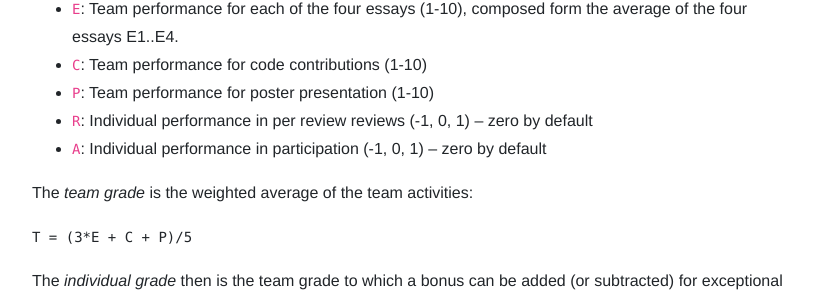
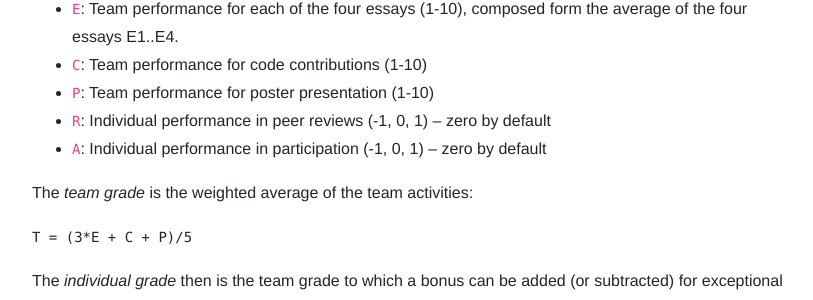
Before and after one commit to SERG-Delft/delftswa, a Jekyll site: the page built from 2020/index.md, in a window 1280 px wide and 900 px high, scrolled down 2549 px. Shown: the part 331-631 px from the top of the window, without its empty margins (224-1037 px from the left). Built offline with Jekyll 4.4.1, drawn with Linux system fonts in a browser that asks for light colours.

Commit message:
Fix typo in grades section

```diff
--- a/2020/index.md
+++ b/2020/index.md
@@ -102,7 +102,7 @@ Students will receive grades based on the following:
 - `E`: Team performance for each of the four essays (1-10), composed form the average of the four essays E1..E4.
 - `C`: Team performance for code contributions (1-10)
 - `P`: Team performance for poster presentation (1-10)
-- `R`: Individual performance in per review reviews (-1, 0, 1) -- zero by default
+- `R`: Individual performance in peer reviews (-1, 0, 1) -- zero by default
 - `A`: Individual performance in participation (-1, 0, 1) -- zero by default
 
 The _team grade_ is the weighted average of the team activities:
```
